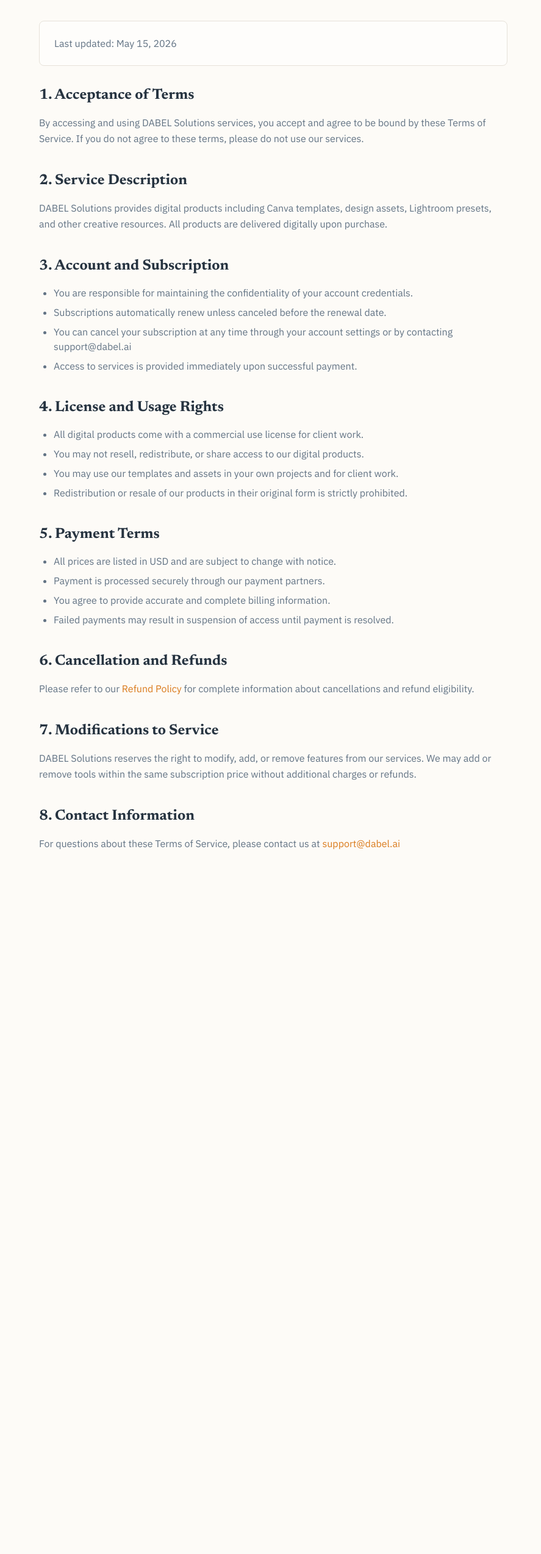
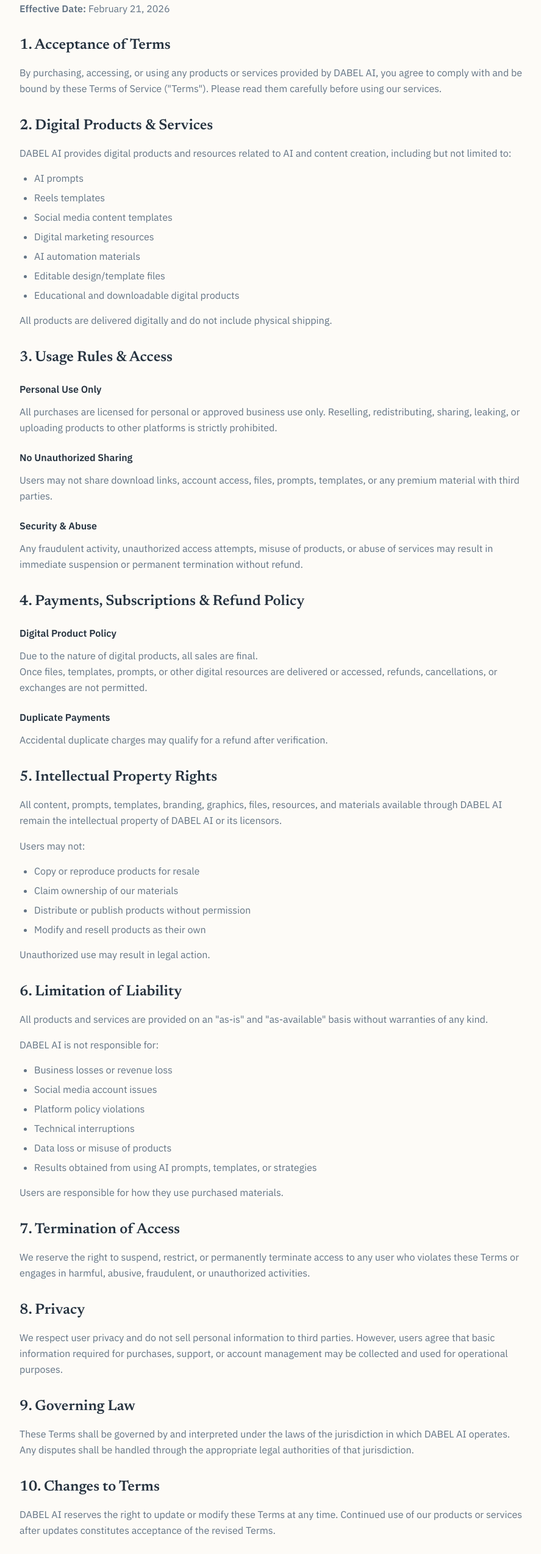
Before and after one commit to Usamaqur12/sg-800e0f93-fb1b-4fa9-9ce5-03e6289fd30c-1778894677, a Next.js app: page /terms-of-service in a window 1280 px wide. Shown: the part 158-2706 px from the top of the page at 61% size, without its empty margins (192-1079 px from the left). Before the commit the page ends 1658 px from the top, so only its background shows below. Built offline with nearby package versions, Linux system fonts and the light colour scheme.

Commit message:
chore(docs): update terms of service page

```diff
--- a/src/pages/terms-of-service.tsx
+++ b/src/pages/terms-of-service.tsx
@@ -6,113 +6,190 @@
   return (
     <>
       <SEO
-        title="Terms of Service - DABEL Solutions"
-        description="Read our Terms of Service to understand the rules and regulations for using DABEL Solutions digital products and services."
+        title="Terms of Service - dabel ai"
+        description="Read our terms of service and usage policies."
       />
 
       <div className="min-h-screen bg-background">
-        <div className="container py-12 md:py-16">
+        <div className="container py-12 max-w-4xl">
           <Link
             href="/"
-            className="inline-flex items-center gap-2 text-muted-foreground hover:text-foreground transition-colors mb-8"
+            className="inline-flex items-center gap-2 text-muted-foreground hover:text-accent transition-colors mb-8"
           >
             <ArrowLeft className="w-4 h-4" />
             Back to Home
           </Link>
 
-          <div className="max-w-3xl mx-auto">
-            <h1 className="font-serif text-4xl md:text-5xl font-bold text-foreground mb-6">
+          <div className="prose prose-slate max-w-none">
+            <h1 className="font-serif text-4xl font-bold text-foreground mb-4">
               Terms of Service
             </h1>
 
-            <div className="prose prose-lg max-w-none">
-              <div className="bg-card border border-border rounded-lg p-6 mb-8">
-                <p className="text-muted-foreground mb-0">
-                  Last updated: May 15, 2026
+            <p className="text-muted-foreground mb-8">
+              <strong>Effective Date:</strong> February 21, 2026
             </p>
-              </div>
 
-              <section className="mb-10">
-                <h2 className="font-serif text-2xl font-bold text-foreground mb-4">
+            <section className="mb-8">
+              <h2 className="font-serif text-2xl font-semibold text-foreground mb-4">
                 1. Acceptance of Terms
               </h2>
               <p className="text-muted-foreground leading-relaxed">
-                  By accessing and using DABEL Solutions services, you accept and agree to be bound by these Terms of Service. If you do not agree to these terms, please do not use our services.
+                By purchasing, accessing, or using any products or services provided by DABEL AI, you agree to comply with and be bound by these Terms of Service ("Terms"). Please read them carefully before using our services.
               </p>
             </section>
 
-              <section className="mb-10">
-                <h2 className="font-serif text-2xl font-bold text-foreground mb-4">
-                  2. Service Description
+            <section className="mb-8">
+              <h2 className="font-serif text-2xl font-semibold text-foreground mb-4">
+                2. Digital Products & Services
               </h2>
-                <p className="text-muted-foreground leading-relaxed">
-                  DABEL Solutions provides digital products including Canva templates, design assets, Lightroom presets, and other creative resources. All products are delivered digitally upon purchase.
+              <p className="text-muted-foreground leading-relaxed mb-4">
+                DABEL AI provides digital products and resources related to AI and content creation, including but not limited to:
+              </p>
+              <ul className="list-disc pl-6 text-muted-foreground space-y-2">
+                <li>AI prompts</li>
+                <li>Reels templates</li>
+                <li>Social media content templates</li>
+                <li>Digital marketing resources</li>
+                <li>AI automation materials</li>
+                <li>Editable design/template files</li>
+                <li>Educational and downloadable digital products</li>
+              </ul>
+              <p className="text-muted-foreground leading-relaxed mt-4">
+                All products are delivered digitally and do not include physical shipping.
               </p>
             </section>
 
-              <section className="mb-10">
-                <h2 className="font-serif text-2xl font-bold text-foreground mb-4">
-                  3. Account and Subscription
+            <section className="mb-8">
+              <h2 className="font-serif text-2xl font-semibold text-foreground mb-4">
+                3. Usage Rules & Access
               </h2>
-                <ul className="list-disc pl-6 text-muted-foreground space-y-2">
-                  <li>You are responsible for maintaining the confidentiality of your account credentials.</li>
-                  <li>Subscriptions automatically renew unless canceled before the renewal date.</li>
-                  <li>You can cancel your subscription at any time through your account settings or by contacting support@dabel.ai</li>
-                  <li>Access to services is provided immediately upon successful payment.</li>
-                </ul>
-              </section>
 
-              <section className="mb-10">
-                <h2 className="font-serif text-2xl font-bold text-foreground mb-4">
-                  4. License and Usage Rights
-                </h2>
-                <ul className="list-disc pl-6 text-muted-foreground space-y-2">
-                  <li>All digital products come with a commercial use license for client work.</li>
-                  <li>You may not resell, redistribute, or share access to our digital products.</li>
-                  <li>You may use our templates and assets in your own projects and for client work.</li>
-                  <li>Redistribution or resale of our products in their original form is strictly prohibited.</li>
-                </ul>
-              </section>
+              <h3 className="font-semibold text-foreground mb-3 mt-6">Personal Use Only</h3>
+              <p className="text-muted-foreground leading-relaxed">
+                All purchases are licensed for personal or approved business use only. Reselling, redistributing, sharing, leaking, or uploading products to other platforms is strictly prohibited.
+              </p>
 
-              <section className="mb-10">
-                <h2 className="font-serif text-2xl font-bold text-foreground mb-4">
-                  5. Payment Terms
-                </h2>
-                <ul className="list-disc pl-6 text-muted-foreground space-y-2">
-                  <li>All prices are listed in USD and are subject to change with notice.</li>
-                  <li>Payment is processed securely through our payment partners.</li>
-                  <li>You agree to provide accurate and complete billing information.</li>
-                  <li>Failed payments may result in suspension of access until payment is resolved.</li>
-                </ul>
-              </section>
+              <h3 className="font-semibold text-foreground mb-3 mt-6">No Unauthorized Sharing</h3>
+              <p className="text-muted-foreground leading-relaxed">
+                Users may not share download links, account access, files, prompts, templates, or any premium material with third parties.
+              </p>
 
-              <section className="mb-10">
-                <h2 className="font-serif text-2xl font-bold text-foreground mb-4">
-                  6. Cancellation and Refunds
-                </h2>
+              <h3 className="font-semibold text-foreground mb-3 mt-6">Security & Abuse</h3>
               <p className="text-muted-foreground leading-relaxed">
-                  Please refer to our <Link href="/refund-policy" className="text-accent hover:underline">Refund Policy</Link> for complete information about cancellations and refund eligibility.
+                Any fraudulent activity, unauthorized access attempts, misuse of products, or abuse of services may result in immediate suspension or permanent termination without refund.
               </p>
             </section>
 
-              <section className="mb-10">
-                <h2 className="font-serif text-2xl font-bold text-foreground mb-4">
-                  7. Modifications to Service
+            <section className="mb-8">
+              <h2 className="font-serif text-2xl font-semibold text-foreground mb-4">
+                4. Payments, Subscriptions & Refund Policy
               </h2>
+
+              <h3 className="font-semibold text-foreground mb-3 mt-6">Digital Product Policy</h3>
               <p className="text-muted-foreground leading-relaxed">
-                  DABEL Solutions reserves the right to modify, add, or remove features from our services. We may add or remove tools within the same subscription price without additional charges or refunds.
+                Due to the nature of digital products, all sales are final.
+              </p>
+              <p className="text-muted-foreground leading-relaxed">
+                Once files, templates, prompts, or other digital resources are delivered or accessed, refunds, cancellations, or exchanges are not permitted.
+              </p>
+
+              <h3 className="font-semibold text-foreground mb-3 mt-6">Duplicate Payments</h3>
+              <p className="text-muted-foreground leading-relaxed">
+                Accidental duplicate charges may qualify for a refund after verification.
               </p>
             </section>
 
-              <section className="mb-10">
-                <h2 className="font-serif text-2xl font-bold text-foreground mb-4">
-                  8. Contact Information
+            <section className="mb-8">
+              <h2 className="font-serif text-2xl font-semibold text-foreground mb-4">
+                5. Intellectual Property Rights
+              </h2>
+              <p className="text-muted-foreground leading-relaxed mb-4">
+                All content, prompts, templates, branding, graphics, files, resources, and materials available through DABEL AI remain the intellectual property of DABEL AI or its licensors.
+              </p>
+              <p className="text-muted-foreground leading-relaxed mb-4">
+                Users may not:
+              </p>
+              <ul className="list-disc pl-6 text-muted-foreground space-y-2">
+                <li>Copy or reproduce products for resale</li>
+                <li>Claim ownership of our materials</li>
+                <li>Distribute or publish products without permission</li>
+                <li>Modify and resell products as their own</li>
+              </ul>
+              <p className="text-muted-foreground leading-relaxed mt-4">
+                Unauthorized use may result in legal action.
+              </p>
+            </section>
+
+            <section className="mb-8">
+              <h2 className="font-serif text-2xl font-semibold text-foreground mb-4">
+                6. Limitation of Liability
+              </h2>
+              <p className="text-muted-foreground leading-relaxed mb-4">
+                All products and services are provided on an "as-is" and "as-available" basis without warranties of any kind.
+              </p>
+              <p className="text-muted-foreground leading-relaxed mb-4">
+                DABEL AI is not responsible for:
+              </p>
+              <ul className="list-disc pl-6 text-muted-foreground space-y-2">
+                <li>Business losses or revenue loss</li>
+                <li>Social media account issues</li>
+                <li>Platform policy violations</li>
+                <li>Technical interruptions</li>
+                <li>Data loss or misuse of products</li>
+                <li>Results obtained from using AI prompts, templates, or strategies</li>
+              </ul>
+              <p className="text-muted-foreground leading-relaxed mt-4">
+                Users are responsible for how they use purchased materials.
+              </p>
+            </section>
+
+            <section className="mb-8">
+              <h2 className="font-serif text-2xl font-semibold text-foreground mb-4">
+                7. Termination of Access
               </h2>
               <p className="text-muted-foreground leading-relaxed">
-                  For questions about these Terms of Service, please contact us at <a href="mailto:support@dabel.ai" className="text-accent hover:underline">support@dabel.ai</a>
+                We reserve the right to suspend, restrict, or permanently terminate access to any user who violates these Terms or engages in harmful, abusive, fraudulent, or unauthorized activities.
               </p>
             </section>
-            </div>
+
+            <section className="mb-8">
+              <h2 className="font-serif text-2xl font-semibold text-foreground mb-4">
+                8. Privacy
+              </h2>
+              <p className="text-muted-foreground leading-relaxed">
+                We respect user privacy and do not sell personal information to third parties. However, users agree that basic information required for purchases, support, or account management may be collected and used for operational purposes.
+              </p>
+            </section>
+
+            <section className="mb-8">
+              <h2 className="font-serif text-2xl font-semibold text-foreground mb-4">
+                9. Governing Law
+              </h2>
+              <p className="text-muted-foreground leading-relaxed">
+                These Terms shall be governed by and interpreted under the laws of the jurisdiction in which DABEL AI operates. Any disputes shall be handled through the appropriate legal authorities of that jurisdiction.
+              </p>
+            </section>
+
+            <section className="mb-8">
+              <h2 className="font-serif text-2xl font-semibold text-foreground mb-4">
+                10. Changes to Terms
+              </h2>
+              <p className="text-muted-foreground leading-relaxed">
+                DABEL AI reserves the right to update or modify these Terms at any time. Continued use of our products or services after updates constitutes acceptance of the revised Terms.
+              </p>
+            </section>
+
+            <section className="mb-8">
+              <h2 className="font-serif text-2xl font-semibold text-foreground mb-4">
+                11. Contact Information
+              </h2>
+              <p className="text-muted-foreground leading-relaxed">
+                For support, business inquiries, or questions regarding these Terms, please contact DABEL AI through our official support channels at{" "}
+                <a href="mailto:support@dabel.ai" className="text-accent hover:underline">
+                  support@dabel.ai
+                </a>
+              </p>
+            </section>
           </div>
         </div>
       </div>
```
Lines whose indentation alone changed are shown as unchanged.
